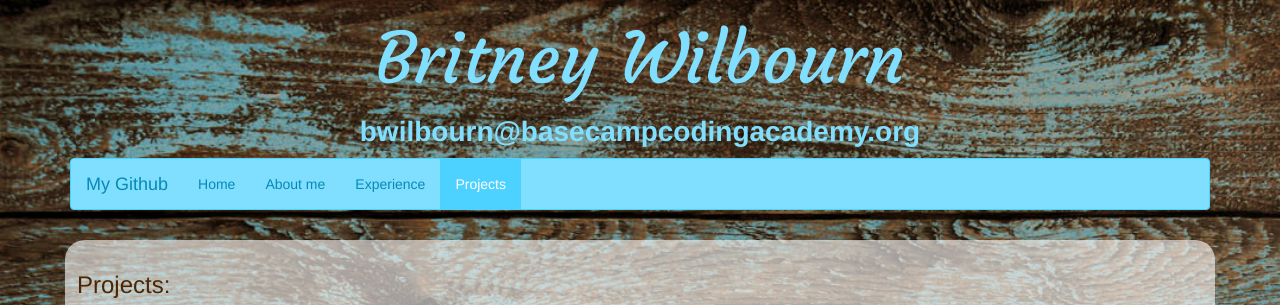
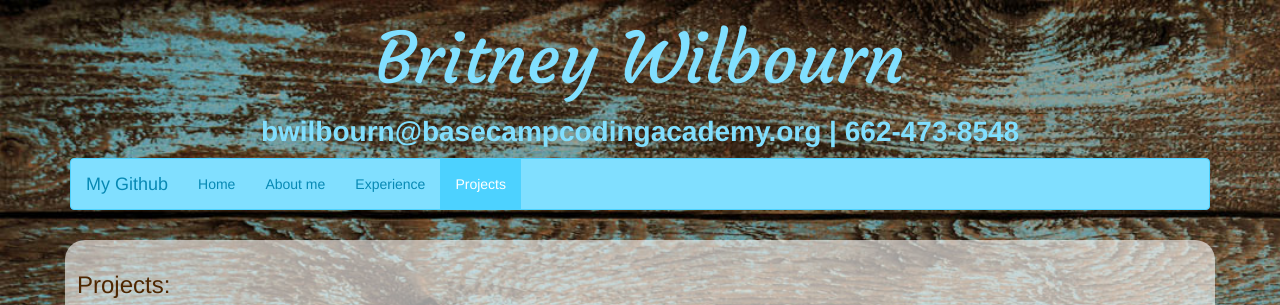
Before and after one commit to bwilbourn/bwilbourn.github.io, a plain HTML site: page projects.html in a window 1280 px wide. Shown: the top 305 px of the page. Drawn offline with nearby package versions, Linux system fonts and the light colour scheme.

Commit message:
small changes..

```diff
--- a/projects.html
+++ b/projects.html
@@ -19,7 +19,7 @@
         <div class="row">
             <h1>Britney Wilbourn</h1>
             <h2 class="address-bar">
-                bwilbourn@basecampcodingacademy.org</h2>
+                bwilbourn@basecampcodingacademy.org | 662-473-8548</h2>
         </div>
         <nav class="navbar navbar-inverse">
             <div class="container-fluid">
@@ -43,7 +43,6 @@
                     <video width="450" controls>
                         <source src="gladiator.mp4" type="video/mp4">
                     </video>
-                    <!-- <a href="https://asciinema.org/a/NZEaDTWi1z5b28sd6dFnp59Ev" target="_blank"><img src="https://asciinema.org/a/NZEaDTWi1z5b28sd6dFnp59Ev.png" width="450" height="450" /></a> -->
                     <li>Rental Agency</li>
                     <a href="https://asciinema.org/a/sziALe1JJ28J7cnb8fn9INfPi" target="_blank"><img src="https://asciinema.org/a/sziALe1JJ28J7cnb8fn9INfPi.png" width="450" height="450" /></a>
                     <li>Photo editor</li>
```
Also changed, not shown: about_me.html (+1 -1 lines), experience.html (+1 -1 lines).
